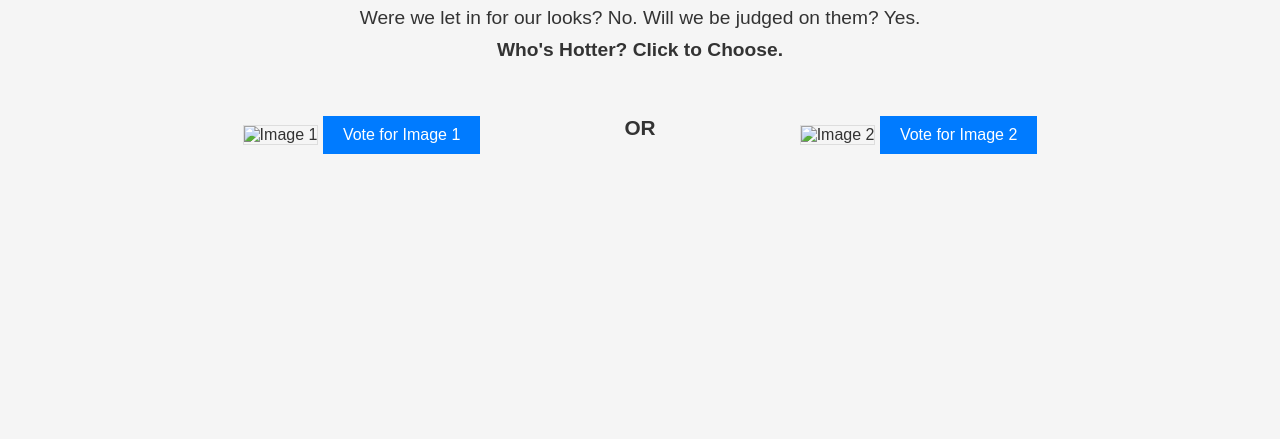
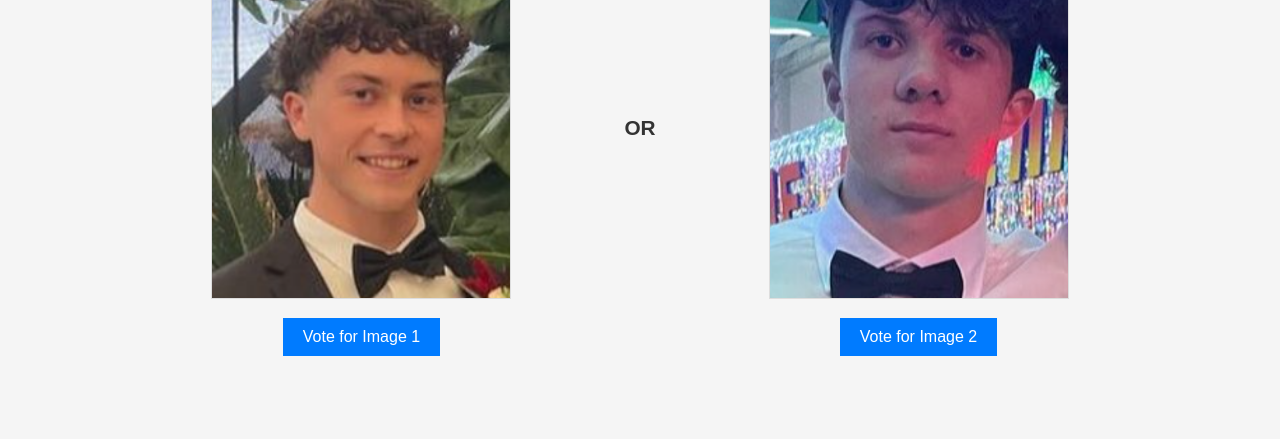
Before and after one commit to Br0therBear22/FaceSmash1, a website: page index.html in a window 1280 px wide. Shown: the part 361-800 px from the top of the page. Drawn offline with Linux system fonts and the light colour scheme.

Commit message:
Update index.html

```diff
--- a/index.html
+++ b/index.html
@@ -155,14 +155,14 @@
   <script>
     // Pool of images
     let imagePool = [
-      { src: 'image1.png', id: 'image1', number: 1 },
-      { src: 'image2.png', id: 'image2', number: 2 },
-      { src: 'image3.png', id: 'image3', number: 3 },
-      { src: 'image4.png', id: 'image4', number: 4 },
-      { src: 'image5.png', id: 'image5', number: 5 },
-      { src: 'image6.png', id: 'image6', number: 6 },
-      { src: 'image7.png', id: 'image7', number: 7 },
-      { src: 'image8.png', id: 'image8', number: 8 }
+      { src: 'image 1.PNG', id: 'image1', number: 1 },
+      { src: 'image 2.PNG', id: 'image2', number: 2 },
+      { src: 'image 3.PNG', id: 'image3', number: 3 },
+      { src: 'image 4.PNG', id: 'image4', number: 4 },
+      { src: 'image 5.PNG', id: 'image5', number: 5 },
+      { src: 'image 6.PNG', id: 'image6', number: 6 },
+      { src: 'image 7.PNG', id: 'image7', number: 7 },
+      { src: 'image 8.PNG', id: 'image8', number: 8 }
     ];
 
     let currentImages = [];
```
